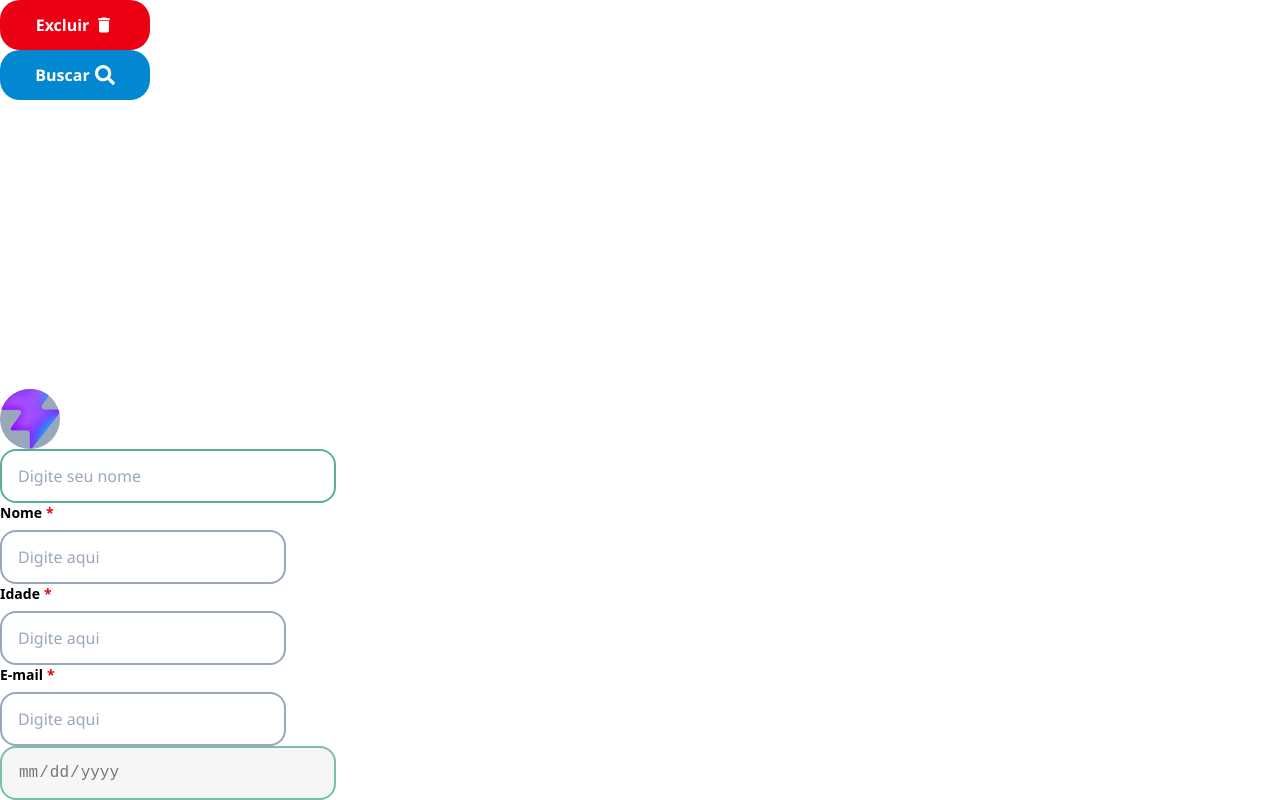
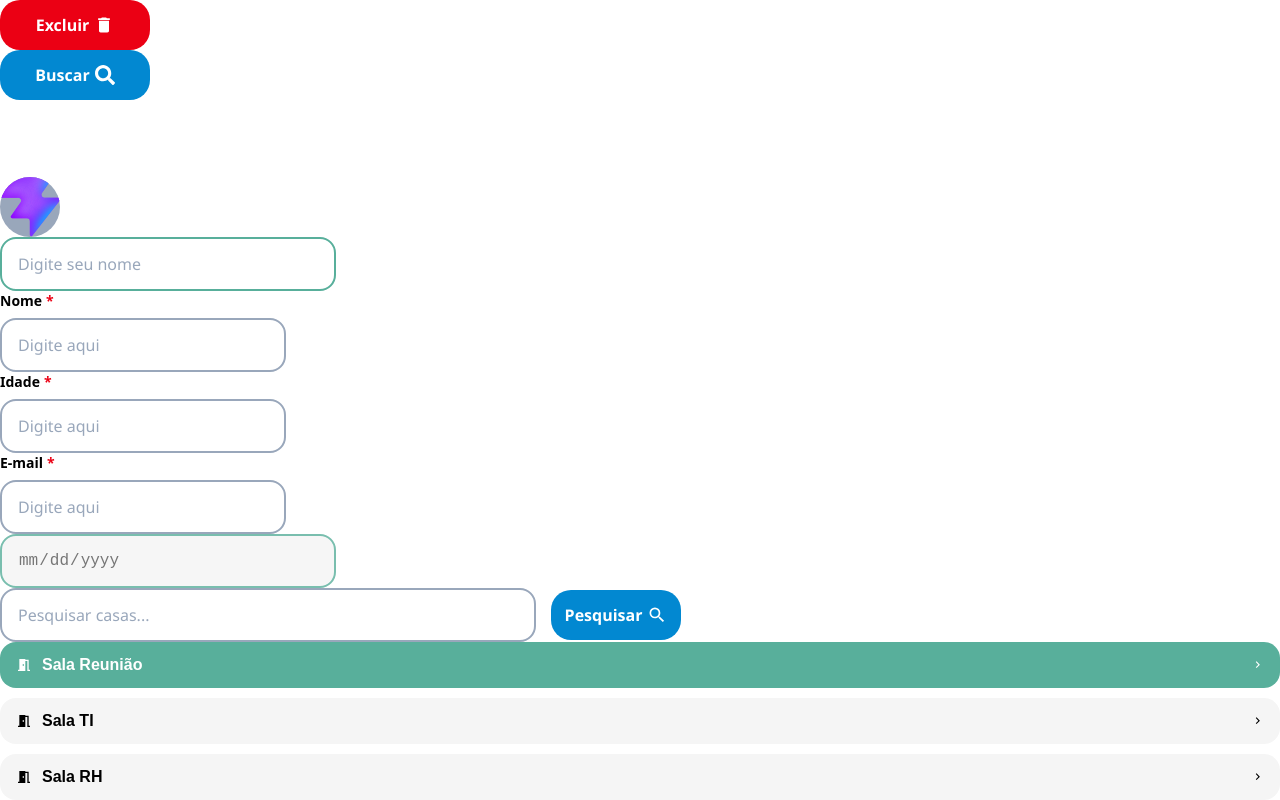
Before and after one commit to Alerrandoribeiro/my-office-front-end-senac, a React (Vite) app: page / in a window 1280 px wide. Built offline with nearby package versions, Linux system fonts and the light colour scheme.

Commit message:
subindo barra de pesquisa

```diff
--- a/src/App.jsx
+++ b/src/App.jsx
@@ -5,6 +5,8 @@ import InputDate from './components/atomos/InputDate/InputDate';
 import InputTexto from './components/atomos/InputTexto/InputTexto';
 import Avatar from './components/atomos/Avatar/Avatar';
 import InputComLabel from './components/moleculas/InputComLabel/InputComLabel';
+import Pesquisar from './components/moleculas/Pesquisar/Pesquisar';
+import MenuSalas from './components/moleculas/MenuSalas/MenuSalas';
 
 
 
@@ -19,6 +21,14 @@ function App() {
       <InputComLabel label='Idade' tipo={"number"} obrigatorio = {true} />
       <InputComLabel label='E-mail' tipo={"email"} obrigatorio = {true} />
       <InputDate desabilitado = {true} largura='300px' cor='primaria' />
+      <Pesquisar placeholder='Pesquisar casas...' larguraInput='500px' larguraBotao='130px' corDoBotaoPesquisar ='secundaria' />
+      <MenuSalas salas={[
+    { id: 1, nome: "Sala Reunião" },
+    { id: 2, nome: "Sala TI" },
+    { id: 3, nome: "Sala RH" },
+  ]}
+  salaSelecionada={1}
+  aoSelecionar={(sala) => console.log(sala)} />
     </>
   )
 }
--- /dev/null
+++ b/src/components/moleculas/MenuSalas/MenuSalas.css
@@ -0,0 +1,45 @@
+.menu-salas_root {
+  display: flex;
+  flex-direction: column;
+
+  gap: 10px;
+}
+
+.menu-salas_item {
+  width: 100%;
+
+  display: flex;
+  align-items: center;
+  justify-content: space-between;
+
+  padding: 14px 16px;
+
+  border: none;
+  border-radius: 16px;
+
+  background-color: #f5f5f5;
+
+  cursor: pointer;
+
+  transition: 0.3s;
+}
+
+.menu-salas_item:hover {
+  filter: brightness(0.95);
+}
+
+.menu-salas_item-ativo {
+  background-color: var(--cor-primaria);
+
+  color: white;
+}
+
+.menu-salas_info {
+  display: flex;
+  align-items: center;
+
+  gap: 10px;
+
+  font-size: 16px;
+  font-weight: 600;
+}
--- a/src/components/moleculas/MenuSalas/MenuSalas.jsx
+++ b/src/components/moleculas/MenuSalas/MenuSalas.jsx
@@ -0,0 +1,50 @@
+import React from "react";
+import {
+  MdMeetingRoom,
+  MdKeyboardArrowRight,
+} from "react-icons/md";
+
+import "./MenuSalas.css";
+
+const MenuSalas = ({
+  salas = [],
+  salaSelecionada,
+  aoSelecionar,
+}) => {
+  return (
+    <div className="menu-salas_root">
+      {salas.map((sala) => (
+        <button
+          key={sala.id}
+          className={`menu-salas_item ${
+            salaSelecionada === sala.id
+              ? "menu-salas_item-ativo"
+              : ""
+          }`}
+          onClick={() => aoSelecionar(sala)}
+        >
+          <div className="menu-salas_info">
+            <MdMeetingRoom />
+
+            <span>{sala.nome}</span>
+          </div>
+
+          <MdKeyboardArrowRight />
+        </button>
+      ))}
+    </div>
+  );
+};
+
+export default MenuSalas;
+
+/**
+ * Como usar:
+ *   <MenuSalas salas={[
+    { id: 1, nome: "Sala Reunião" },
+    { id: 2, nome: "Sala TI" },
+    { id: 3, nome: "Sala RH" },
+  ]}
+  salaSelecionada={1}
+  aoSelecionar={(sala) => console.log(sala)} />
+    </> */
--- /dev/null
+++ b/src/components/moleculas/Pesquisar/Pesquisar.css
@@ -0,0 +1,8 @@
+.pesquisar_root {
+  display: flex;
+  align-items: center;
+
+  gap: 15px;
+
+  flex-wrap: wrap;
+}
--- a/src/components/moleculas/Pesquisar/Pesquisar.jsx
+++ b/src/components/moleculas/Pesquisar/Pesquisar.jsx
@@ -0,0 +1,39 @@
+import { MdSearch } from "react-icons/md";
+
+import "./Pesquisar.css";
+import Botao from "../../atomos/Botao/Botao";
+import InputTexto from "../../atomos/InputTexto/InputTexto";
+const Pesquisar = ({
+  valor,
+  aoAlterar,
+  aoPesquisar,
+  placeholder = "Pesquisar...",
+  larguraInput = "250px",
+  alturaInput = "50px",
+  larguraBotao = "140px",
+  alturaBotao = "50px",
+  corDoBotaoPesquisar = "primaria",
+}) => {
+  return (
+    <div className="pesquisar_root">
+      <InputTexto
+        valor={valor}
+        placeholder={placeholder}
+        aoAlterar={aoAlterar}
+        largura={larguraInput}
+        altura={alturaInput}
+      />
+
+      <Botao
+        texto="Pesquisar"
+        cor={corDoBotaoPesquisar}
+        aoClicar={aoPesquisar}
+        largura={larguraBotao}
+        altura={alturaBotao}
+        icone={<MdSearch />}
+      />
+    </div>
+  );
+};
+
+export default Pesquisar;
```
